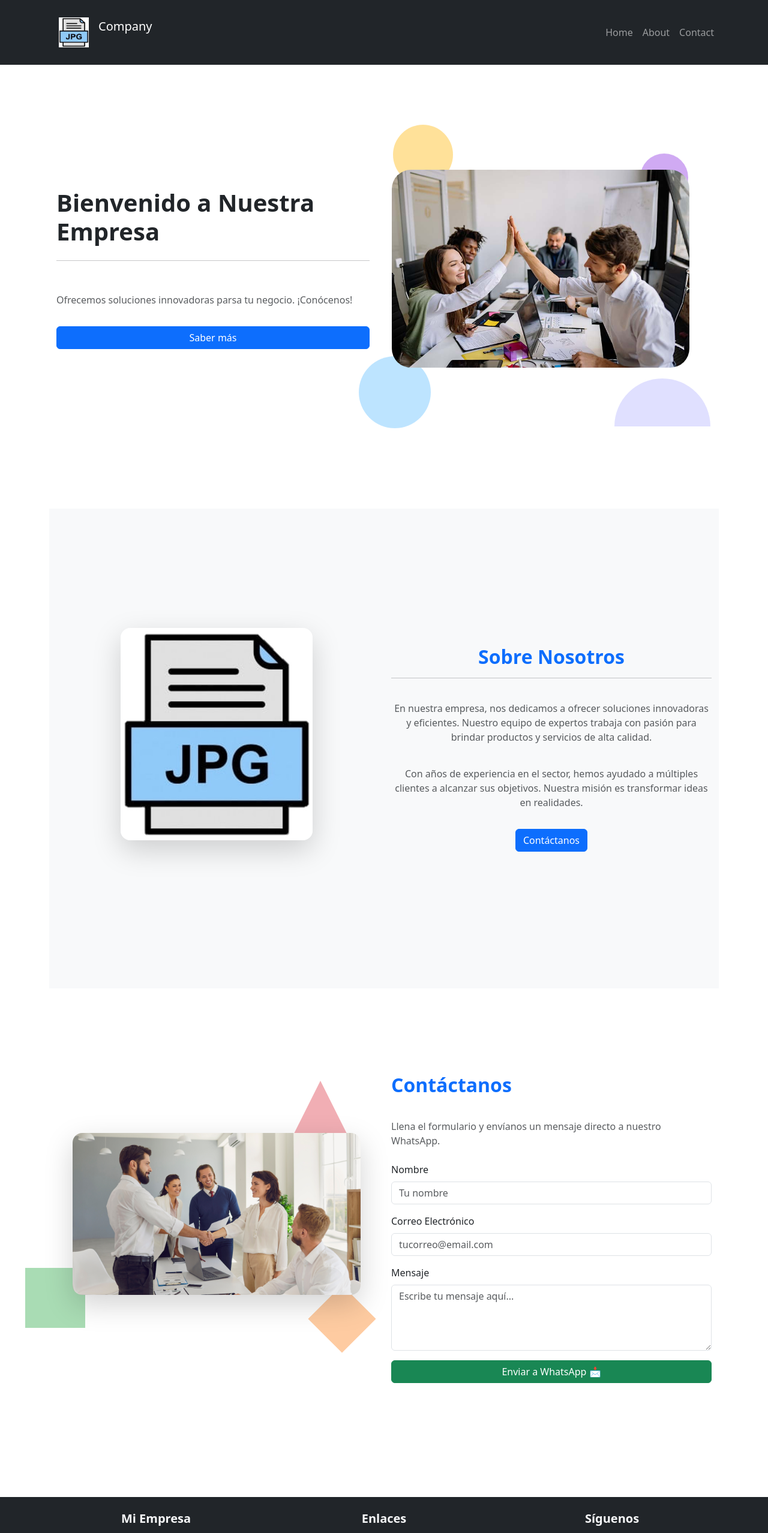
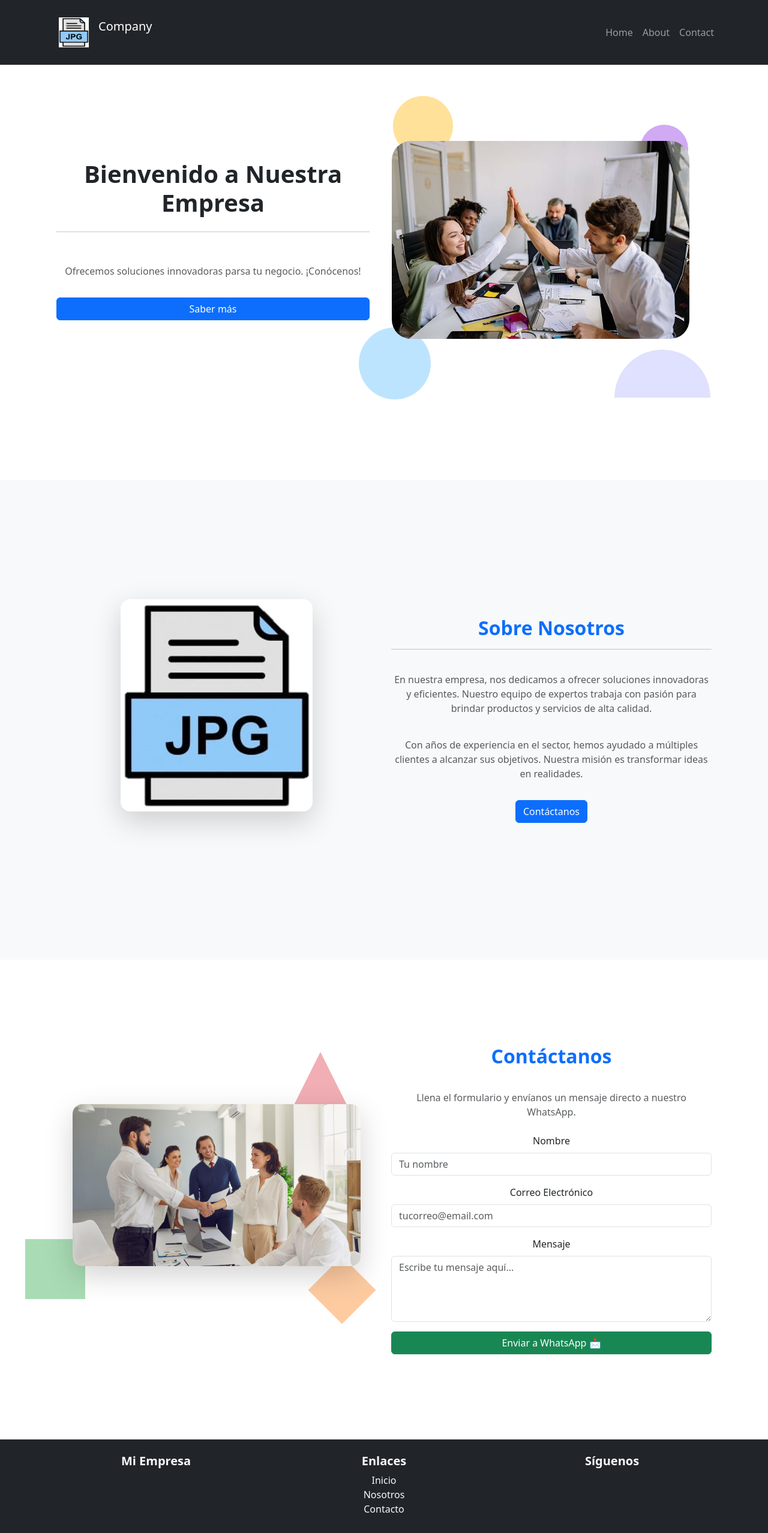
Before and after one commit to AngelAyonV/business-page-app, a React (Vite) app: page / in a window 1280 px wide. Shown: the top 2556 px of the page at 60% size. Built offline with nearby package versions, Linux system fonts and the light colour scheme.

Commit message:
acomodando componentes para evitar encimados

```diff
--- a/src/BusinessPageApp.jsx
+++ b/src/BusinessPageApp.jsx
@@ -10,31 +10,36 @@ const BusinessPageApp = () => {
   return (
     <>
       <Navbar />
-      <div className="container mt-5">
+
+      <div className="container-fluid p-0">
         {/* Sección Home */}
-        <section id="home" className="py-5 vh-100 d-flex align-items-center">
-          <HomePage />
+        <section
+          id="home"
+          className="vh-100 d-flex align-items-center justify-content-center"
+        >
+          <div className="container text-center">
+            <HomePage />
+          </div>
         </section>
 
         {/* Sección Nosotros */}
         <section
           id="about"
-          className="py-5 vh-100 d-flex align-items-center bg-light"
+          className="vh-100 d-flex align-items-center bg-light"
         >
-          <div className="text-center w-100">
+          <div className="container text-center">
             <AboutPage />
           </div>
         </section>
 
         {/* Sección Contacto */}
-        <section
-          id="contact"
-          className="py-5 vh-100 d-flex align-items-center mb-5"
-        >
-          <ContactPage />
+        <section id="contact" className="vh-100 d-flex align-items-center">
+          <div className="container text-center">
+            <ContactPage />
+          </div>
         </section>
       </div>
-      {/* Footer */}
+
       <Footer />
     </>
   );
```
